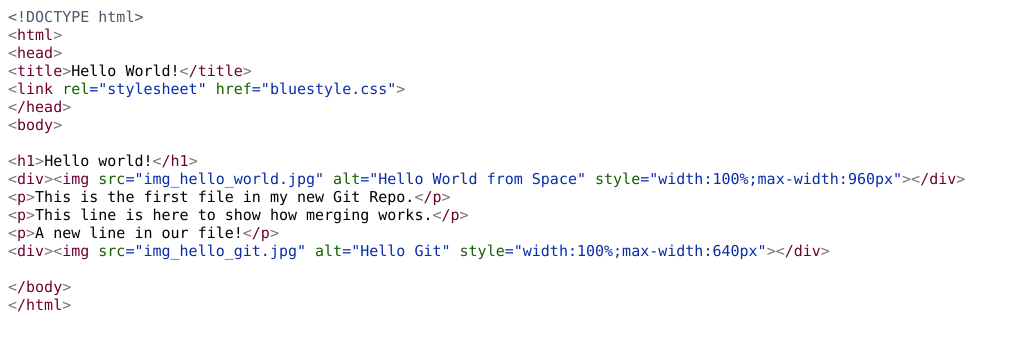
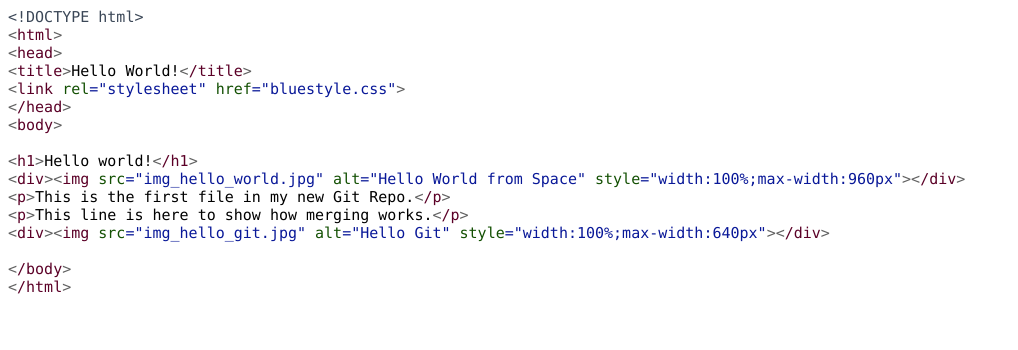
Before and after one commit to mingliu-tahirih/hello-world, a plain HTML site: page index.html in a window 1280 px wide. Shown: the whole page, without its empty margins (0-1018 px from the left). Drawn offline with Linux system fonts and the light colour scheme.

Commit message:
Updated index.html. Resized image

```diff
--- a/index.html
+++ b/index.html
@@ -7,18 +7,18 @@
   <meta name="Generator" content="Cocoa HTML Writer">
   <meta name="CocoaVersion" content="2575.4">
   <style type="text/css">
-    p.p1 {margin: 0.0px 0.0px 0.0px 0.0px; font: 15.0px Menlo; color: #4b596a; -webkit-text-stroke: #4b596a}
-    p.p2 {margin: 0.0px 0.0px 0.0px 0.0px; font: 15.0px Menlo; color: #700034; -webkit-text-stroke: #700034}
+    p.p1 {margin: 0.0px 0.0px 0.0px 0.0px; font: 15.0px Menlo; color: #3b4757; -webkit-text-stroke: #3b4757}
+    p.p2 {margin: 0.0px 0.0px 0.0px 0.0px; font: 15.0px Menlo; color: #5b0027; -webkit-text-stroke: #5b0027}
     p.p3 {margin: 0.0px 0.0px 0.0px 0.0px; font: 15.0px Menlo; -webkit-text-stroke: #000000}
-    p.p4 {margin: 0.0px 0.0px 0.0px 0.0px; font: 15.0px Menlo; color: #092da9; -webkit-text-stroke: #092da9}
+    p.p4 {margin: 0.0px 0.0px 0.0px 0.0px; font: 15.0px Menlo; color: #091898; -webkit-text-stroke: #091898}
     p.p5 {margin: 0.0px 0.0px 0.0px 0.0px; font: 15.0px Menlo; -webkit-text-stroke: #000000; min-height: 18.0px}
-    p.p6 {margin: 0.0px 0.0px 0.0px 0.0px; font: 15.0px Menlo; color: #700034; -webkit-text-stroke: #700034; background-color: #ffffff}
+    p.p6 {margin: 0.0px 0.0px 0.0px 0.0px; font: 15.0px Menlo; color: #5b0027; -webkit-text-stroke: #5b0027; background-color: #ffffff}
     span.s1 {font-kerning: none; background-color: #ffffff}
-    span.s2 {font-kerning: none; color: #747474; background-color: #ffffff; -webkit-text-stroke: 0px #747474}
-    span.s3 {font-kerning: none; color: #700034; background-color: #ffffff; -webkit-text-stroke: 0px #700034}
-    span.s4 {font-kerning: none; color: #136002; background-color: #ffffff; -webkit-text-stroke: 0px #136002}
+    span.s2 {font-kerning: none; color: #616161; background-color: #ffffff; -webkit-text-stroke: 0px #616161}
+    span.s3 {font-kerning: none; color: #5b0027; background-color: #ffffff; -webkit-text-stroke: 0px #5b0027}
+    span.s4 {font-kerning: none; color: #135003; background-color: #ffffff; -webkit-text-stroke: 0px #135003}
     span.s5 {font-kerning: none}
-    span.s6 {font-kerning: none; color: #747474; -webkit-text-stroke: 0px #747474}
+    span.s6 {font-kerning: none; color: #616161; -webkit-text-stroke: 0px #616161}
   </style>
 </head>
 <body>
@@ -34,7 +34,6 @@
 <p class="p4"><span class="s2">&lt;</span><span class="s3">div</span><span class="s2">&gt;&lt;</span><span class="s3">img</span><span class="s4"> src</span><span class="s1">="img_hello_world.jpg"</span><span class="s4"> alt</span><span class="s1">="Hello World from Space"</span><span class="s4"> style</span><span class="s1">="width:100%;max-width:960px"</span><span class="s2">&gt;&lt;</span><span class="s3">/div</span><span class="s2">&gt;</span></p>
 <p class="p3"><span class="s2">&lt;</span><span class="s3">p</span><span class="s2">&gt;</span><span class="s1">This is the first file in my new Git Repo.</span><span class="s2">&lt;</span><span class="s3">/p</span><span class="s2">&gt;</span></p>
 <p class="p3"><span class="s2">&lt;</span><span class="s3">p</span><span class="s2">&gt;</span><span class="s1">This line is here to show how merging works.</span><span class="s2">&lt;</span><span class="s3">/p</span><span class="s2">&gt;</span></p>
-<p class="p3"><span class="s2">&lt;</span><span class="s3">p</span><span class="s2">&gt;</span><span class="s1">A new line in our file!</span><span class="s2">&lt;</span><span class="s3">/p</span><span class="s2">&gt;</span></p>
 <p class="p4"><span class="s2">&lt;</span><span class="s3">div</span><span class="s2">&gt;&lt;</span><span class="s3">img</span><span class="s4"> src</span><span class="s1">="img_hello_git.jpg"</span><span class="s4"> alt</span><span class="s1">="Hello Git"</span><span class="s4"> style</span><span class="s1">="width:100%;max-width:640px"</span><span class="s2">&gt;&lt;</span><span class="s3">/div</span><span class="s2">&gt;</span></p>
 <p class="p5"><span class="s5"></span><br></p>
 <p class="p2"><span class="s2">&lt;</span><span class="s1">/body</span><span class="s2">&gt;</span></p>
```
Also changed, not shown: 1 other file.
